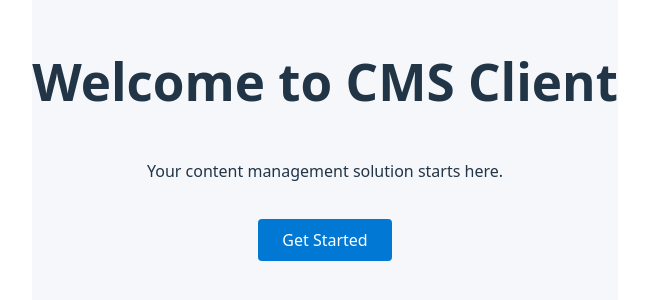
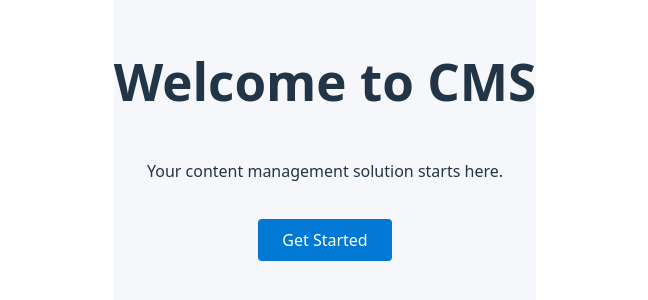
Before and after one commit to rmeji3/CMS_client, a React (Vite) app: page / in a window 1280 px wide. Shown: the part 292-592 px from the top of the page, without its empty margins (315-963 px from the left). Built offline with nearby package versions, Linux system fonts and the light colour scheme.

Commit message:
changed text

```diff
--- a/src/pages/landing.tsx
+++ b/src/pages/landing.tsx
@@ -12,7 +12,7 @@ const Landing: React.FC = () => {
             alignItems: 'center',
             background: '#f5f7fa'
         }}>
-            <h1>Welcome to CMS Client</h1>
+            <h1>Welcome to CMS</h1>
             <p>Your content management solution starts here.</p>
             <button
                 style={{
```
